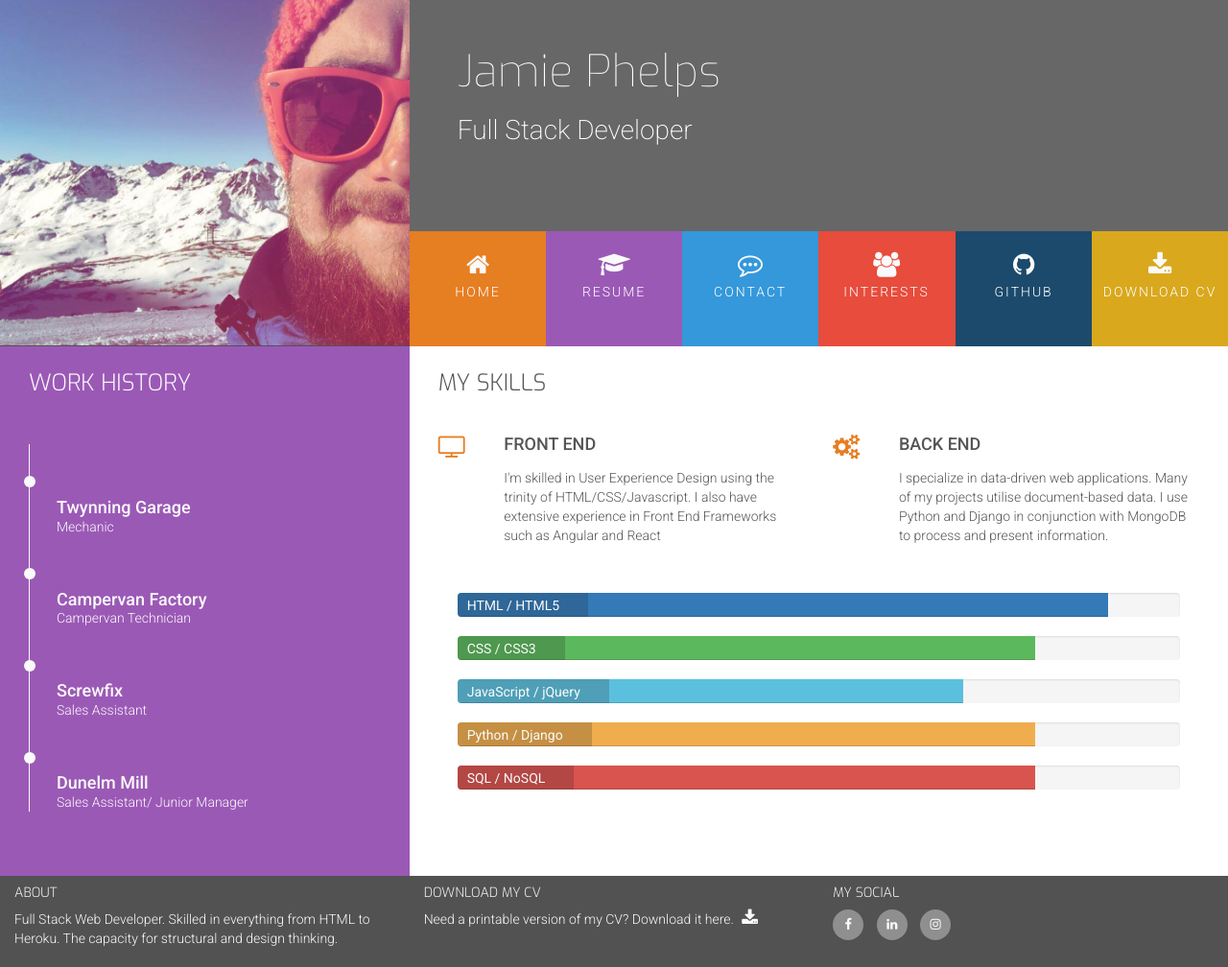
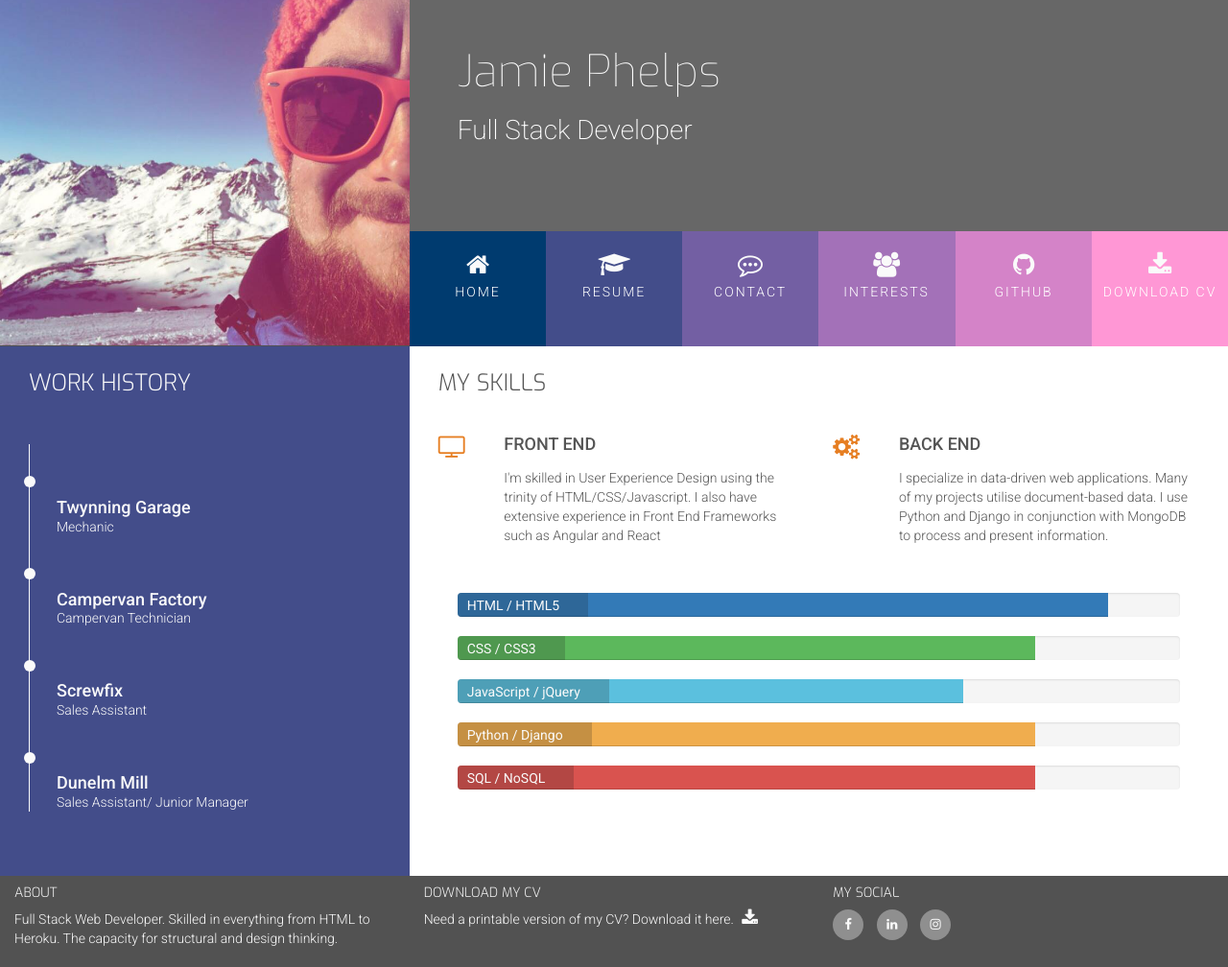
Before and after one commit to Thephelpster/UCD_RESUME, a plain HTML site: page resume.html in a window 1280 px wide. Shown: the whole page at 96% size. Drawn offline with nearby package versions, Linux system fonts and the light colour scheme.

Commit message:
update colour scheme for menus

```diff
--- a/assets/css/style.css
+++ b/assets/css/style.css
@@ -19,7 +19,7 @@
 }
 
 .bg-color-work-history {
-    background-color: #9b59b6;
+    background-color: #434D8A;
 }
 
 .bg-color-contact {
@@ -35,28 +35,27 @@
 }
 
 .ui-menu-color-home {
-    background-color: #e67e22;
+    background-color: #003B6F;
 }
 
 .ui-menu-color-resume {
-    background-color: #9b59b6;
+    background-color: #434D8A;
 }
 
 .ui-menu-color-contact {
-    background-color: #3498db;
+    background-color: #735FA3;
 }
 
 .ui-menu-color-download {
-    background-color: #d9a81d;
+    background-color: #FF97D5;
 }
 
-
 .ui-menu-color-github {
-    background-color: #1c4a6c;
+    background-color: #D483C8;
 }
 
 .ui-menu-color-interests {
-    background-color: #e74c3c;
+    background-color: #A371B8;
 }
 
 
```
